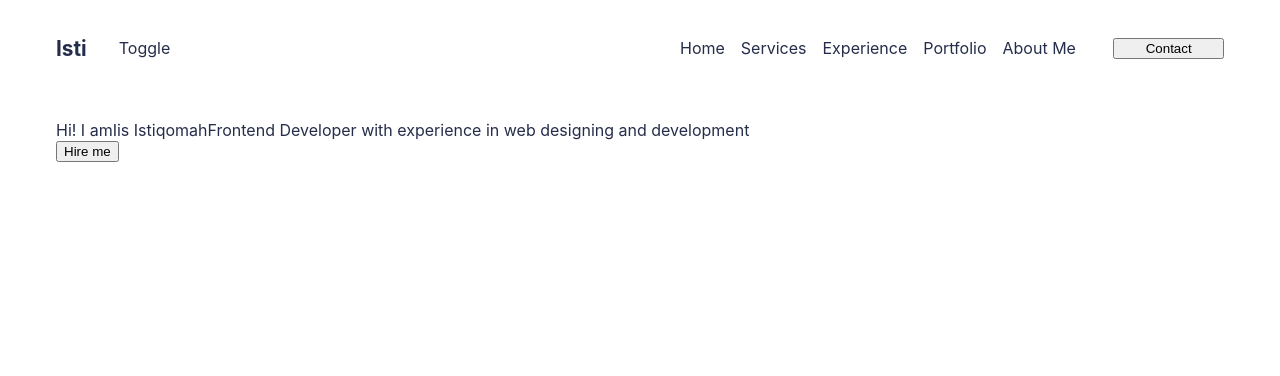
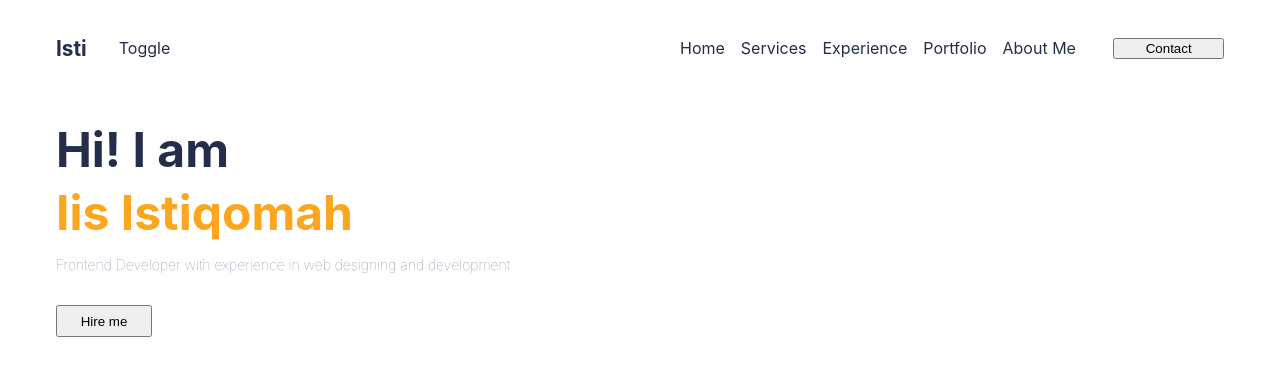
Before and after one commit to isti20/isti-reactjs, a React (Create React App) app: page / in a window 1280 px wide. Shown: the top 376 px of the page. Built offline with nearby package versions, Linux system fonts and the light colour scheme.

Commit message:
Create Bio.css file

```diff
--- /dev/null
+++ b/src/component/Bio/Bio.css
@@ -0,0 +1,44 @@
+.Bio {
+    display: flex;
+    height: 77vh;
+    margin-top: 6rem;
+}
+
+/* left side styling */
+.b-left {
+    display: flex;
+    position: relative;
+    flex: 1;
+    flex-direction: column;
+    gap: 2rem;
+}
+
+.b-name {
+    display: flex;
+    flex-direction: column;
+    gap: 0.25rem;
+}
+
+.b-name > :nth-child(1) {
+    color: var(--black);
+    font-weight: bold;
+    font-size: 3rem;
+}
+
+.b-name > :nth-child(2) {
+  color: var(--orange);
+  font-weight: bold;
+  font-size: 3rem;
+}
+
+.b-name > :nth-child(3) {
+  font-weight: 100;
+  font-size: 14px;
+  color: var(--gray);
+  margin-top: 10px;
+}
+
+.b-button {
+  width: 6rem;
+  height: 2rem;
+}
--- a/src/component/Bio/Bio.jsx
+++ b/src/component/Bio/Bio.jsx
@@ -1,3 +1,5 @@
+import './Bio.css';
+
 function Bio() {
     return(
         <div className="bio">
```
